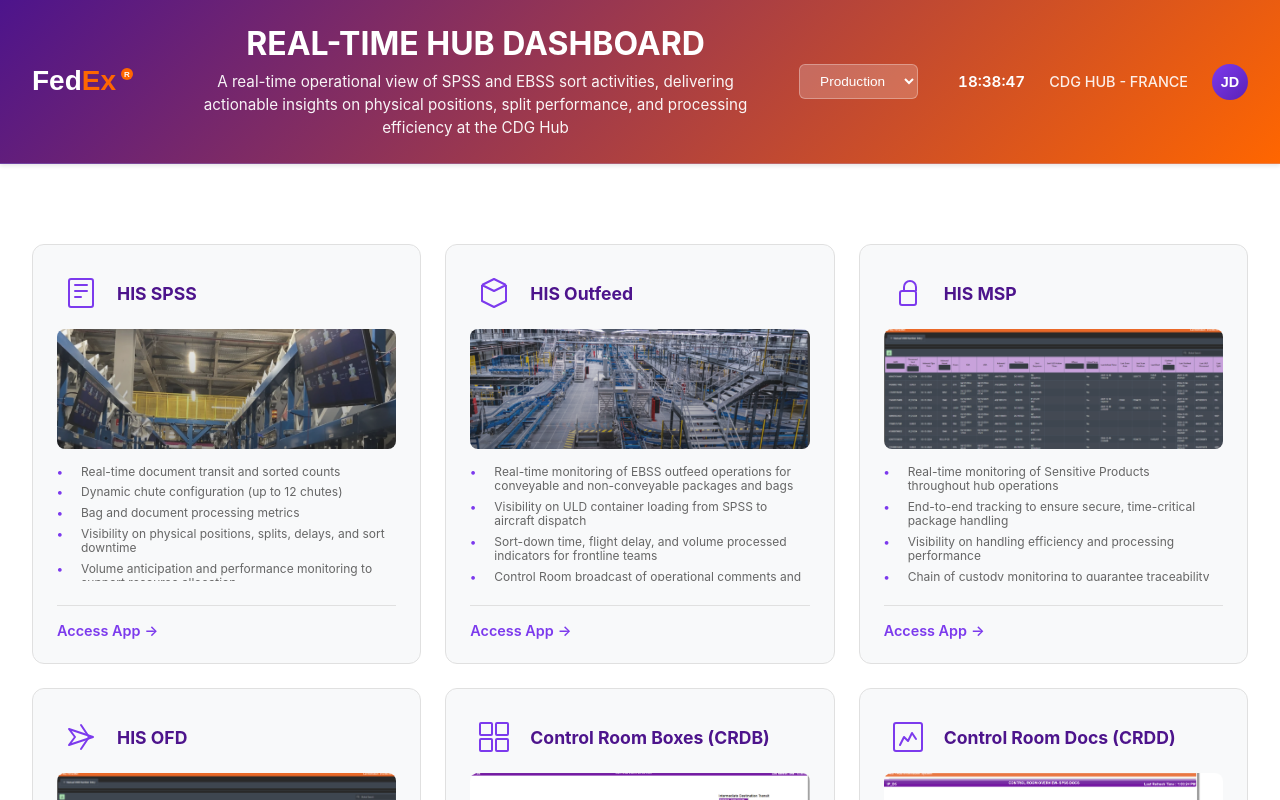
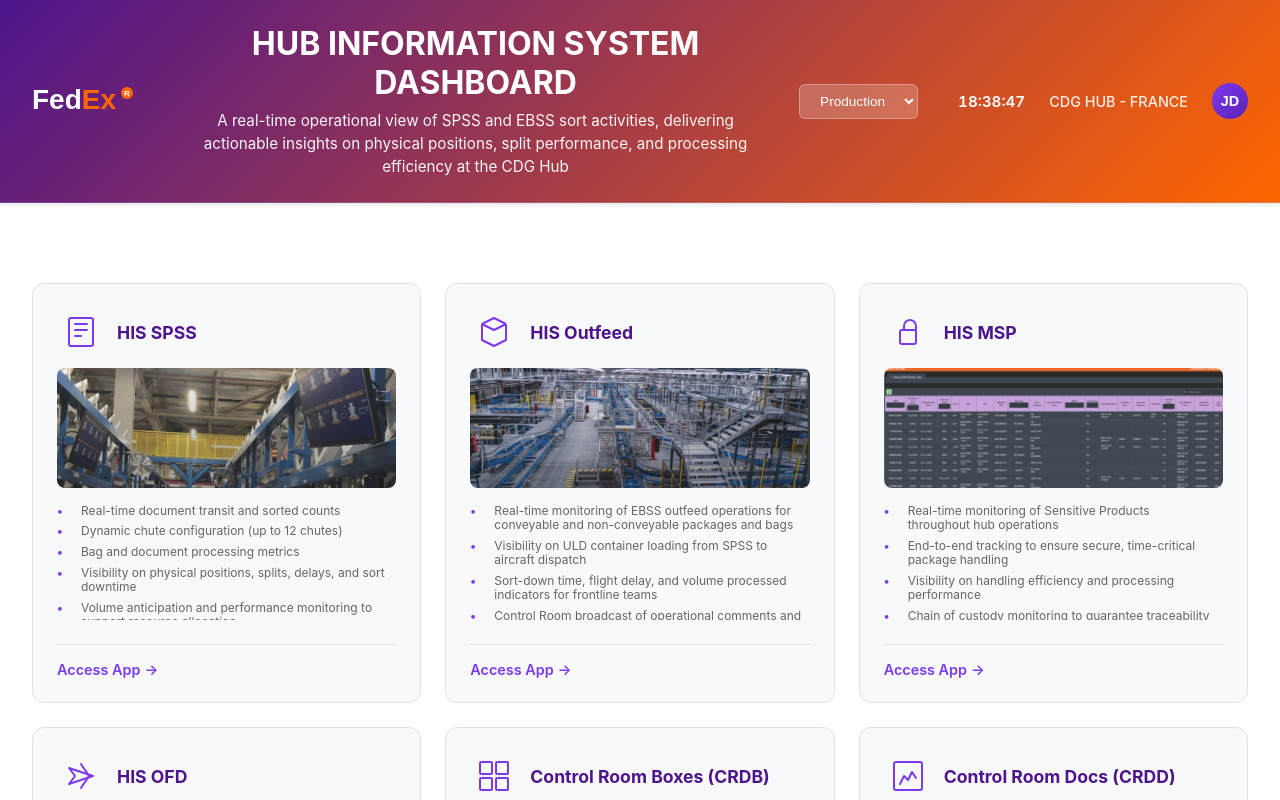
Before and after one commit to Daniel-Le-Petit/his_landing, a React (Vite) app: page / in a window 1280 px wide. Shown: the top 800 px of the page. Built offline with nearby package versions, Linux system fonts and the light colour scheme.

Commit message:
Mise Ã  jour

```diff
--- a/src/pages/HISDashboard.jsx
+++ b/src/pages/HISDashboard.jsx
@@ -28,7 +28,7 @@
   }
 
   const heroContent = {
-    title: 'REAL-TIME HUB DASHBOARD',
+    title: 'HUB INFORMATION SYSTEM DASHBOARD',
     description: 'A real-time operational view of SPSS and EBSS sort activities, delivering actionable insights on physical positions, split performance, and processing efficiency at the CDG Hub'
   }
 
@@ -43,7 +43,7 @@
       <main className="his-main-content">
         {!simplifiedMode && (
           <div className="his-hero-section">
-            <div className="his-section-label">REAL-TIME HUB DASHBOARD</div>
+            <div className="his-section-label">HUB INFORMATION SYSTEM DASHBOARD</div>
             <h1 className="his-main-title">Hub Information System</h1>
             <p className="his-description">
               A real-time operational view of SPSS and EBSS sort activities, delivering actionable insights on physical positions, split performance, and processing efficiency at the CDG Hub
```
Also changed, not shown: 1 other file (tests, documents, lock files or other folders).
